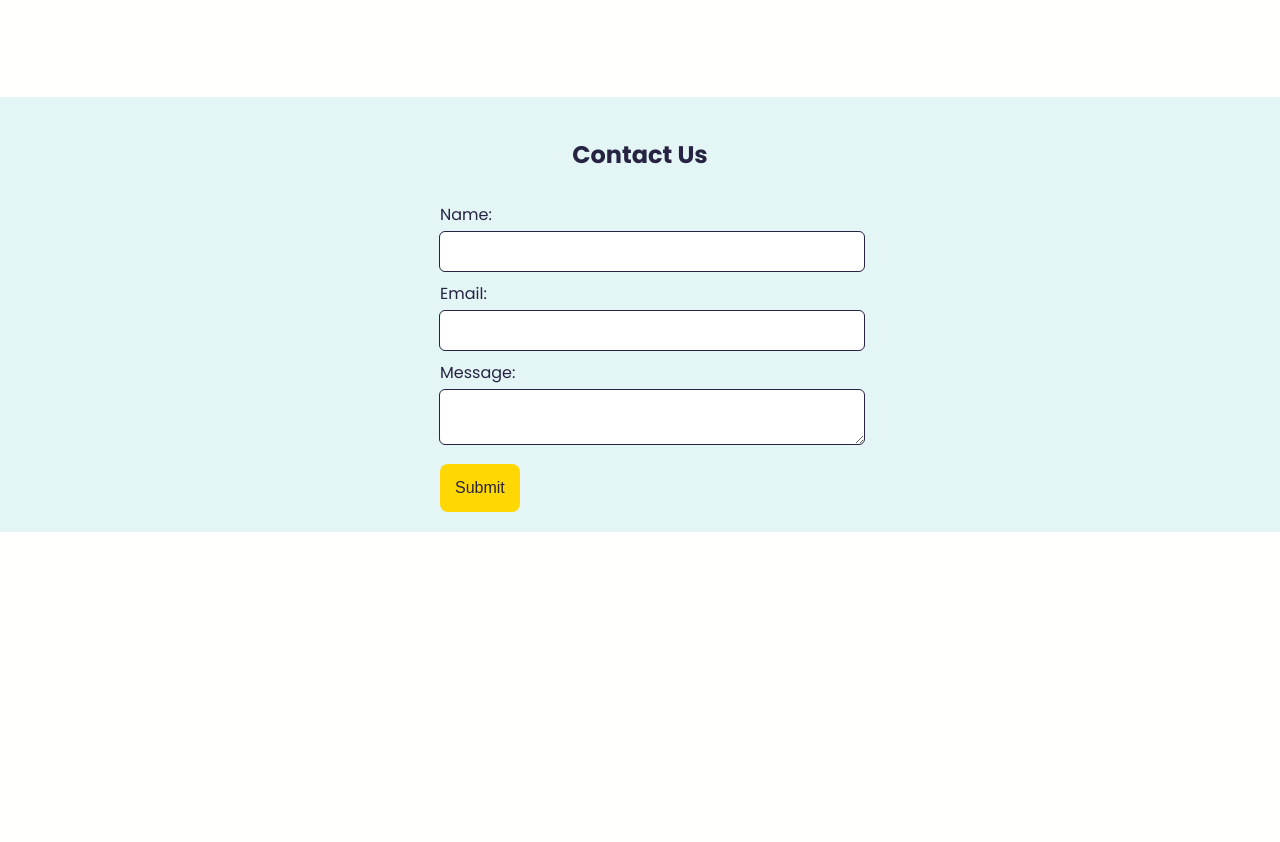
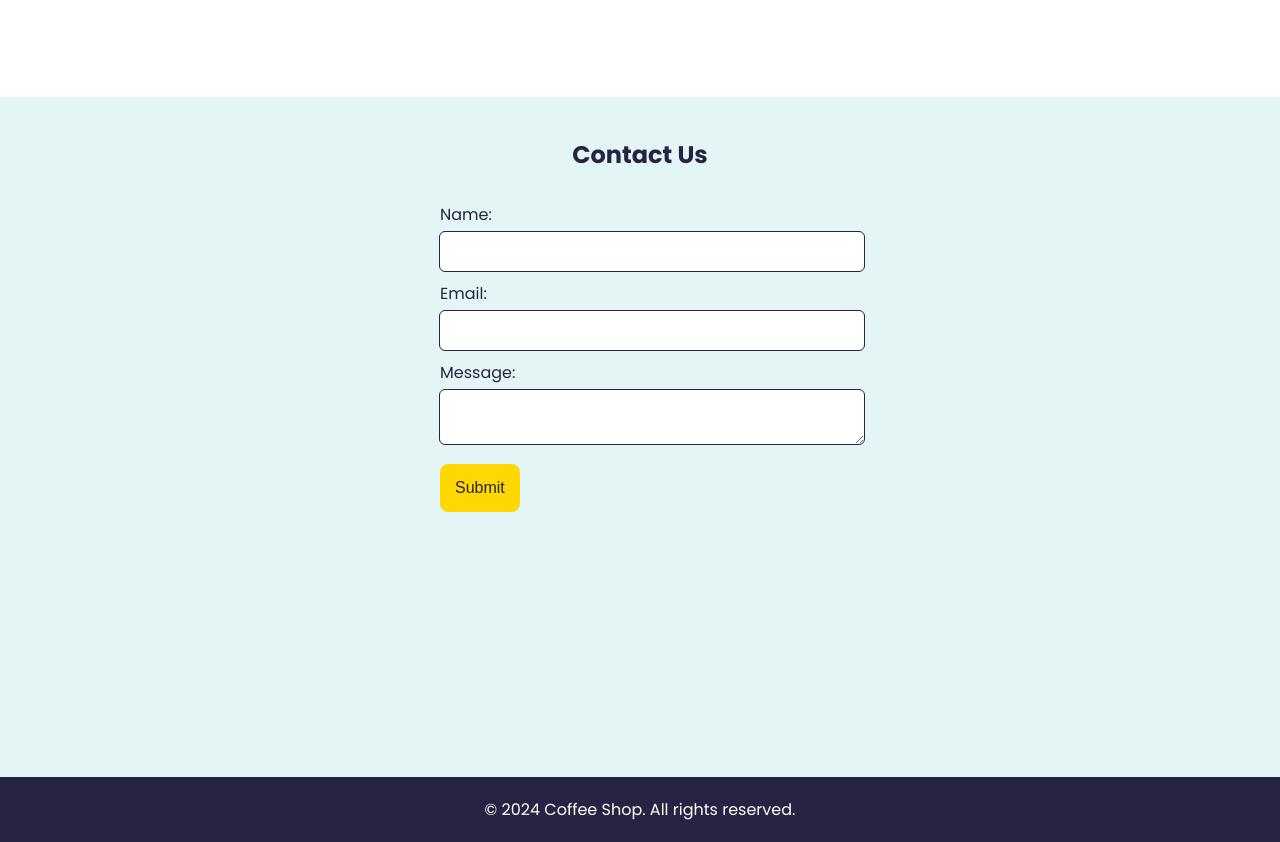
Before and after one commit to juned072/Coffee-Shop, a plain HTML site: page index.html in a window 1280 px wide. Shown: the part 1818-2660 px from the top of the page. Before the commit the page ends 2350 px from the top, so only its background shows below. Drawn offline with Linux system fonts and the light colour scheme.

Commit message:
footer added

```diff
--- a/index.html
+++ b/index.html
@@ -95,5 +95,9 @@
         <button type="submit">Submit</button>
       </form>
     </section>
+
+    <footer class="footer">
+      <p>© 2024 Coffee Shop. All rights reserved.</p>
+    </footer>
   </body>
 </html>
--- a/styles.css
+++ b/styles.css
@@ -170,6 +170,7 @@ h1 , h2 , h3 , p{
 .contact-container{
     background-color: #e3f6f5;
     padding: 20px;
+    min-height: 80vh;
 }
 
 .contact-container h2{
@@ -213,3 +214,10 @@ h1 , h2 , h3 , p{
 .contact-form button:hover {
     background-color: #e6c300;
 }
+
+
+.footer {
+    background-color: #272343;
+    color: #fffffe;
+    padding: 20px;
+}
```
